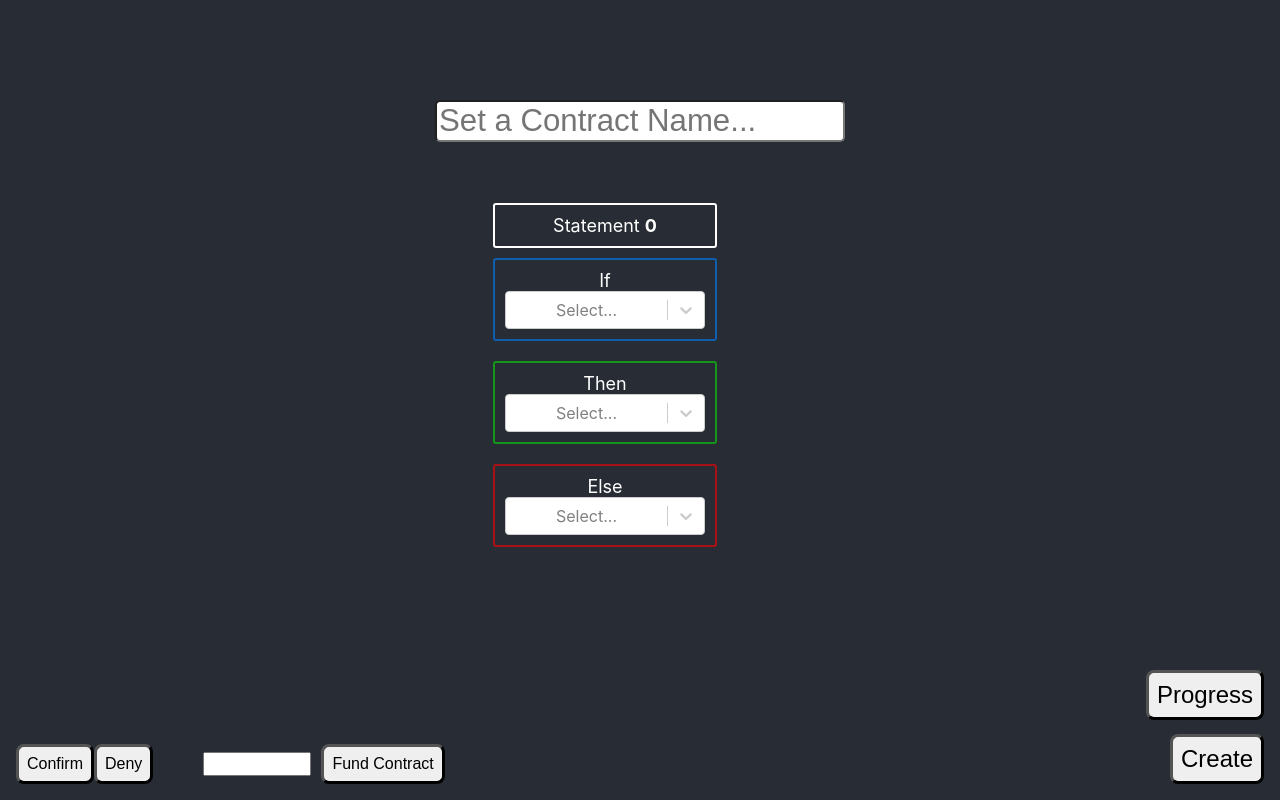
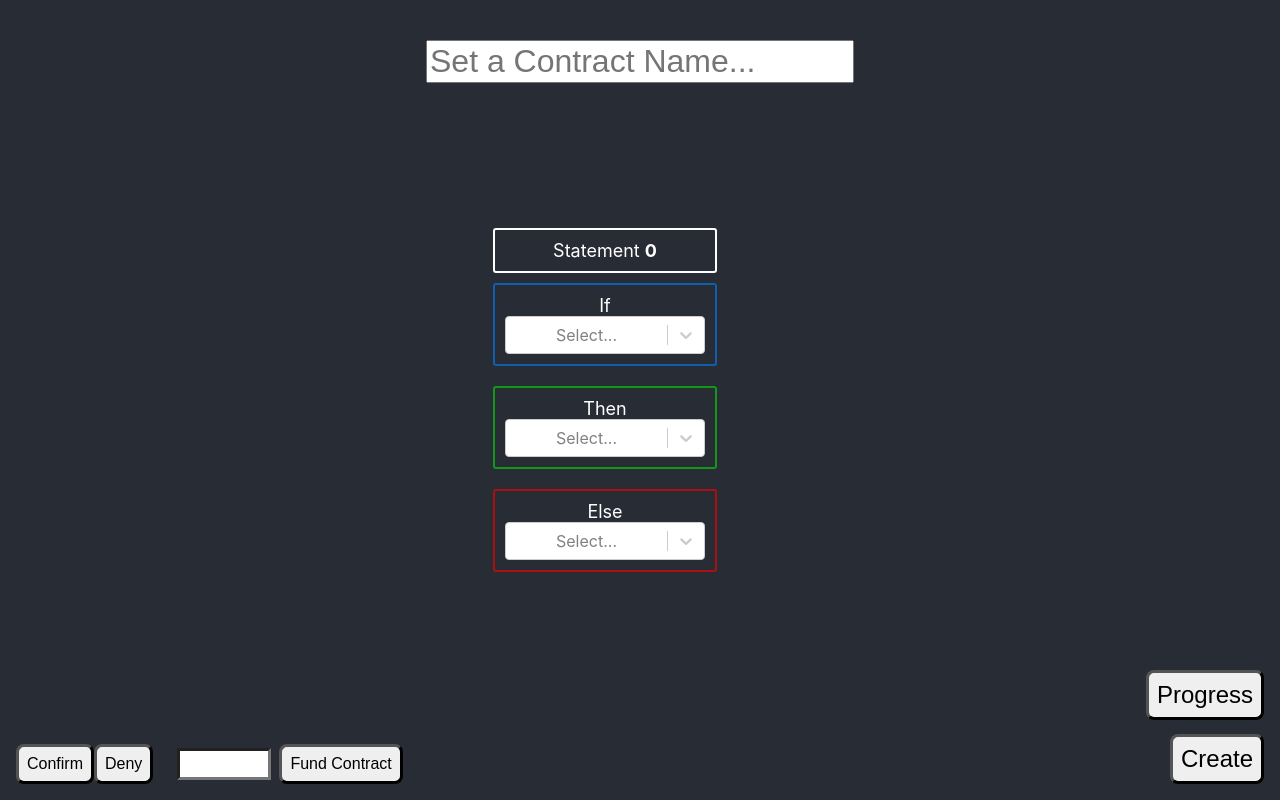
Before and after one commit to kaii789/easy-contracts, a React (Create React App) app in the folder client/: page / in a window 1280 px wide. Built offline with nearby package versions, Linux system fonts and the light colour scheme.

Commit message:
Front Improvements (#71)
* Quality of life improvements

* Add datetime option

* Remove unnecessary logs

```diff
--- a/client/src/Components/Contract/Contract/Contract.css
+++ b/client/src/Components/Contract/Contract/Contract.css
@@ -1,20 +1,20 @@
 .Contract {
-    margin: 50px;
-    margin-bottom: 100px;
+    margin: 10vh;
+    margin-bottom: 10vh;
 }
 
 .ContractName {
     position: absolute;
     left: 0;
     right: 0;
-    top: 100px;
+    top: 5vh;
     margin-left: auto;
     margin-right: auto;
+    border-radius: 2vh;
 }
 
 .ContractName input {
-    font-size: larger;
-    border-radius: 5px;
+    font-size: 4vh;
 }
 
 .CreateButton {
@@ -61,8 +61,10 @@
 }
 
 .UserButton input {
-    margin-left: 50px;
-    margin-right: 10px;
-    max-width: 100px;
+    margin-left: 3vh;
+    margin-right: 1vh;
+    border-width: 0.4vh;
+    width: 10vh;
+    padding: 0.5vh;
     font-size: 2vh;
 }
--- a/client/src/Components/Contract/Contract/Contract.js
+++ b/client/src/Components/Contract/Contract/Contract.js
@@ -64,24 +64,22 @@ class Contract extends React.Component {
   // Upload this contract as a blockchain smart contract
   async postContract() {
     // Disable all edits
-    // this.setState({newContract: false});
+    this.setState({newContract: false});
 
-    // let success = true;
+    let success = true;
 
     try {
       const contractName = this.state.contractName;
 
-      await newContract(contractName);
+      success &= await newContract(contractName);
 
       let num_statements_added = 0;
       let queue = [this.state.statements[0]];  // Start with root statement
 
-      console.log(this.state.statements);
-
       // BFS
       while (queue.length > 0) {
         const curr_statement = queue.shift();
-        console.log(curr_statement);
+
         let conditions = []
 
         for (let j = 0; j < curr_statement.conditions.length; j++) {
@@ -153,7 +151,6 @@ class Contract extends React.Component {
           // the smart contract side of thing
           if (actionType === 0) {
             let next_cons_statement = int_args[0];
-            console.log(next_cons_statement);
             queue.push(this.state.statements[next_cons_statement]);
             int_args[0] = ++num_statements_added;
           }
@@ -213,21 +210,25 @@ class Contract extends React.Component {
           });
         }
 
-        await addStatement(contractName, conditions, consequents, alternatives);
+        success &= await addStatement(contractName, conditions, consequents, alternatives);
       }
     }
     catch (err) {
-      // success = false;
+      success = false;
       console.log(err);
+
+      // Enable edits again since we weren't able to upload this contract, edits may be needed
+      this.setState({newContract: true});
     }
 
-    // if (!success) {
-    //   // Enable edits again since we weren't able to upload this contract, edits may be needed
-    //     this.setState({newContract: true});
-    // }
+    if (!success) {
+      alert("Contract creation unsuccessful. Please make sure your entered all inputs correctly and chose a unique contract name. If using a test account with Metamask, make sure to reset the account. :)");
+      return;
+    }
 
-    const contract = await getContract(this.state.contractName);
-    console.log(contract);
+    alert("Contract " + this.state.contractName + " created successfully!");
+
+    this.printContract(this.state.contractName);
   }
 
 
@@ -250,13 +251,14 @@ class Contract extends React.Component {
   render() {
     return (
       <div className="Contract">
+        {/* Disables edits to current displayed contract */}
         <div style={this.state.newContract ? {} : {pointerEvents: "none"}}>
-          <div className="ContractName">
-            <input value={this.state.contractName} onChange={e => this.setState({contractName: e.target.value})} placeholder="Set a Contract Name..."/>
-          </div>
-
           {/* We're passing the entire collection of statements down to this "root" tile to do a recursive rendering */}
           <ContractTile id={0} newContract={this.state.newContract} statements={this.state.statements} updateStatement={this.updateStatement} getCurrId={this.getCurrId}/>
+        </div>
+
+        <div className="ContractName">
+            <input value={this.state.contractName} onChange={e => this.setState({contractName: e.target.value})} placeholder="Set a Contract Name..."/>
         </div>
 
         <button className="CreateButton" onClick={this.postContract}>Create</button>
--- a/client/src/Components/Contract/Options/Options.js
+++ b/client/src/Components/Contract/Options/Options.js
@@ -2,6 +2,7 @@ export const ConditionsOptions = [
   { value: "0", label: "Contract Balance" },
   { value: "1", label: "User Balance" },
   { value: "2", label: "User Confirmation" },
+  { value: "3", label: "Before Datetime" },
 ];
 
 export const ActionsOptions = [
--- a/client/src/SmartContractUtilities/SmartContractUtilities.js
+++ b/client/src/SmartContractUtilities/SmartContractUtilities.js
@@ -63,8 +63,6 @@ export async function addStatement(contractName, conditions, consequents, altern
     const provider = new ethers.providers.Web3Provider(window.ethereum);
     const signer = provider.getSigner();
     const cs = new ethers.Contract(smartContractAddress, ContractState.abi, signer);
-
-    console.log(consequents);
 
     const addStatementTx = await cs.addStatement(
       contractName,
```
